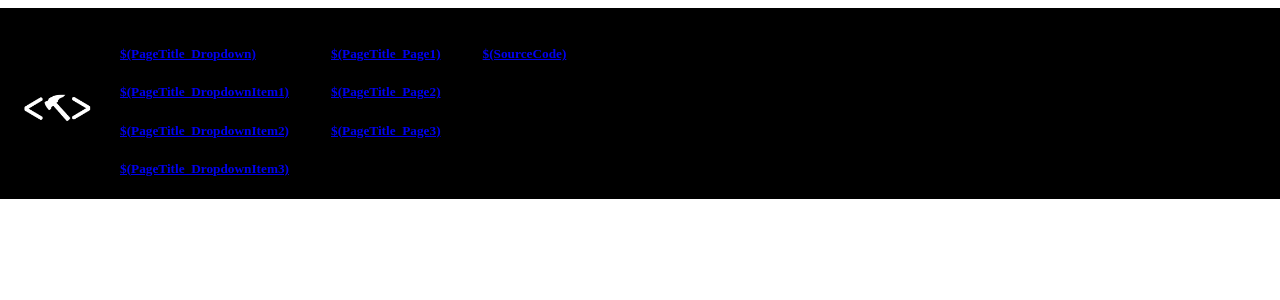
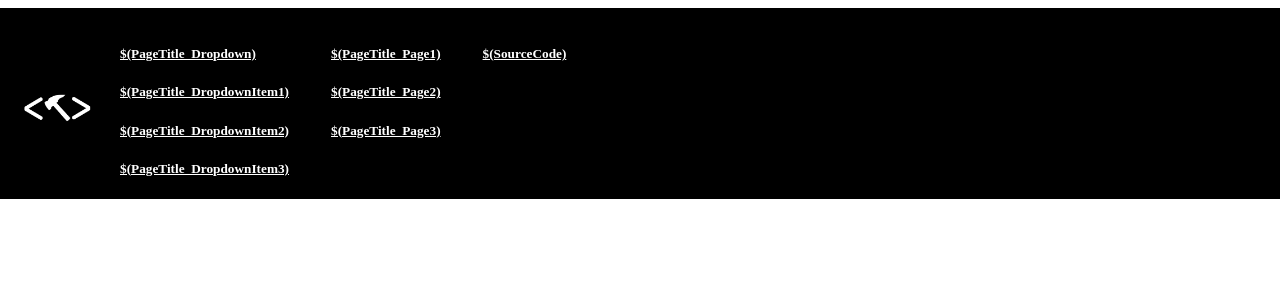
Before and after one commit to Generalisk/WebDK, a PHP site: page /global/append/footer.php in a window 1280 px wide. Shown: the top 300 px of the page. Run offline with PHP 8.4, Linux system fonts and the light colour scheme.

Commit message:
Update footer.css

```diff
--- a/content/stylesheets/footer.css
+++ b/content/stylesheets/footer.css
@@ -2,7 +2,6 @@ footer {
     background-color: black;
     color: white;
     font-family: "Secondary";
-    /*border: solid black 3px;*/
     padding: 0 20px 0 20px;
     position: absolute;
     left: 0;
@@ -11,6 +10,10 @@ footer {
 
 footer h5 {
     margin: 25px, 0, 25px, 0;
+}
+
+footer a {
+    color: white;
 }
 
 footer .items {
```
